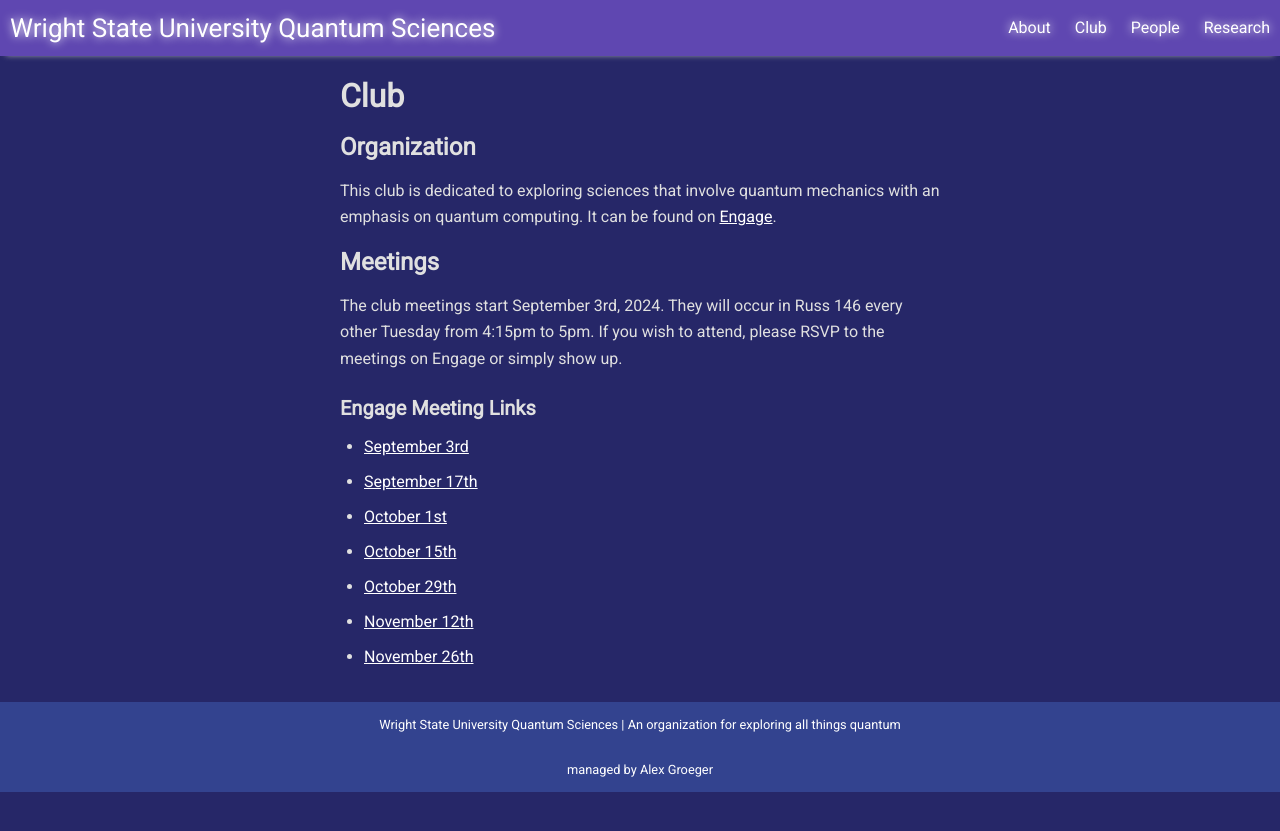
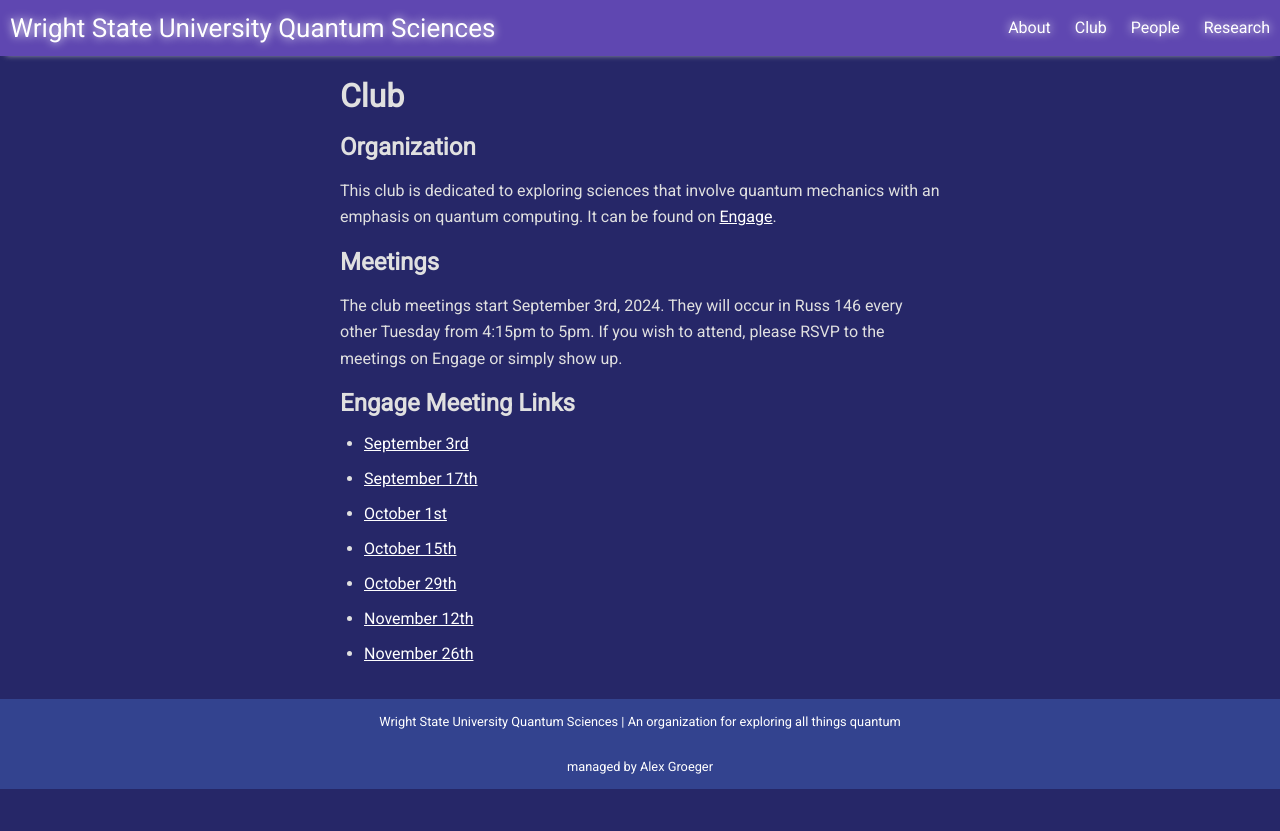
Before and after one commit to WSU-Quantum-Sciences/wsu-quantum-sciences.github.io, a Jekyll site: the page built from pages/club.md, in a window 1280 px wide. Shown: the top 831 px of the page. Built offline with Jekyll 4.4.1, drawn with Linux system fonts in a browser that asks for light colours; nearby versions of some CDN libraries.

```diff
--- a/pages/club.md
+++ b/pages/club.md
@@ -10,7 +10,7 @@ This club is dedicated to exploring sciences that involve quantum mechanics with
 ## Meetings
 The club meetings start September 3rd, 2024. They will occur in Russ 146 every other Tuesday from 4:15pm to 5pm. If you wish to attend, please RSVP to the meetings on Engage or simply show up.
 
-### Engage Meeting Links
+## Engage Meeting Links
 - [September 3rd](https://wright.campuslabs.com/engage/event/10273676)
 - [September 17th](https://wright.campuslabs.com/engage/event/10273677)
 - [October 1st](https://wright.campuslabs.com/engage/event/10273678)
```
